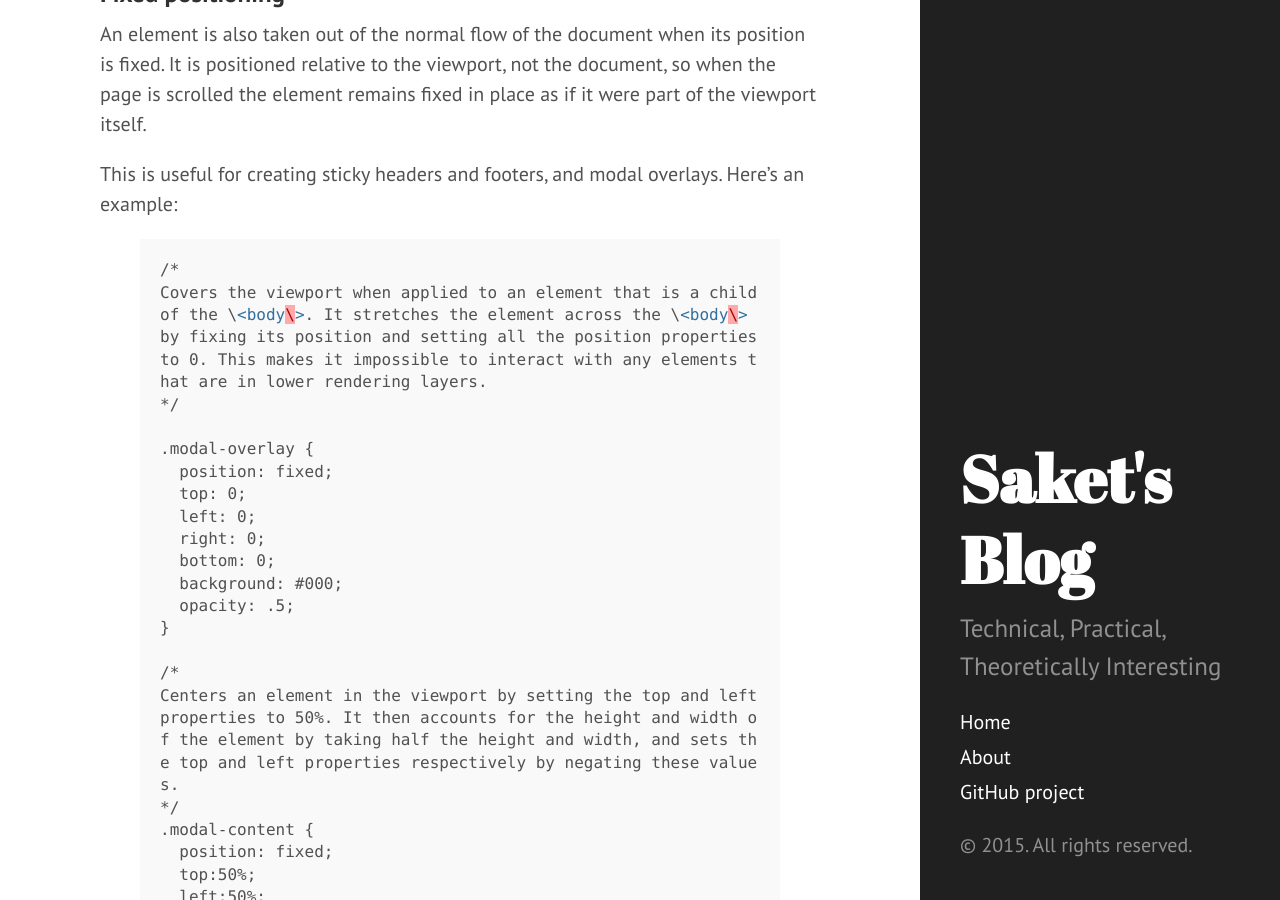
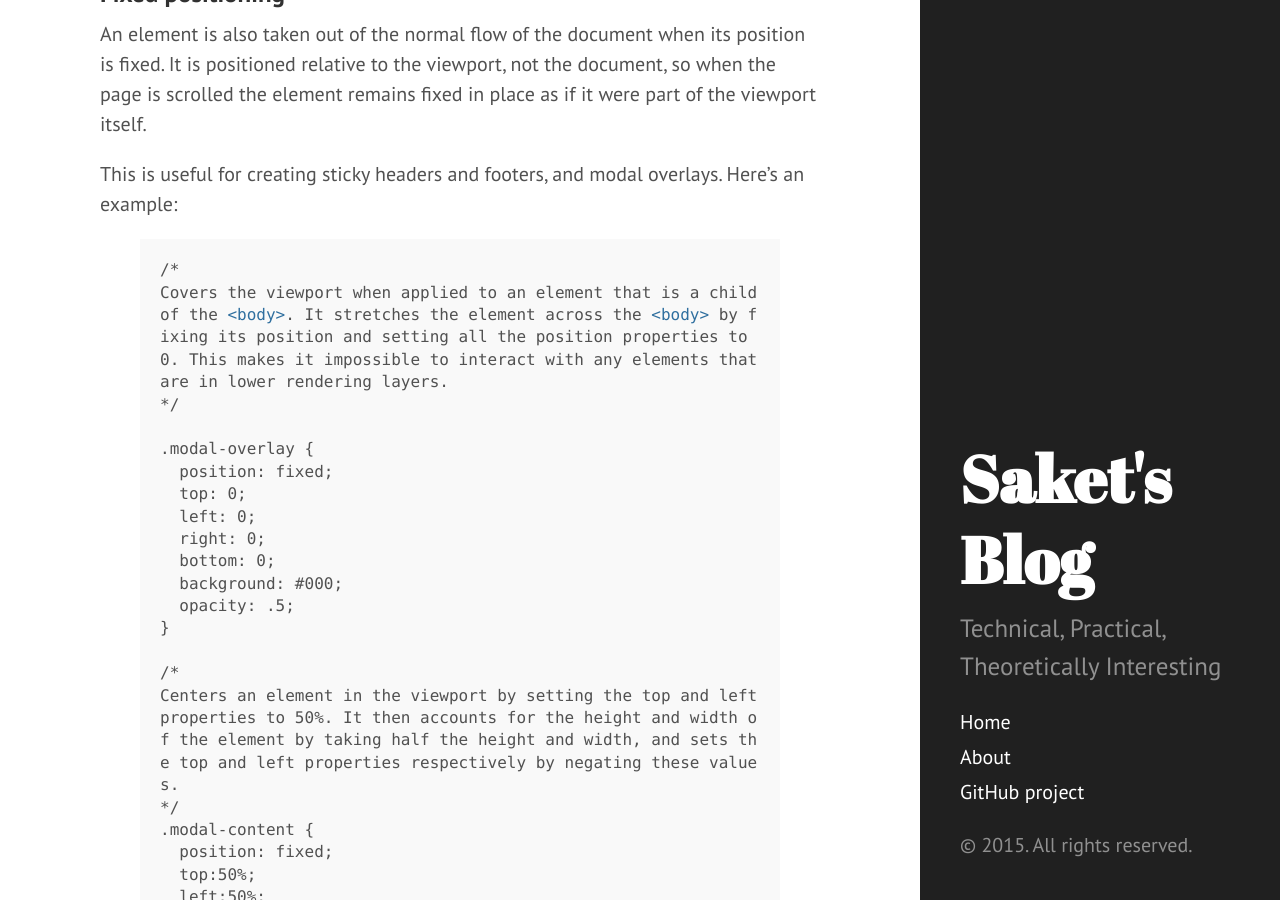
Before and after one commit to saki007ster/saki007ster.github.io, a Jekyll site: the page built from _posts/2015-10-15-normal-flow.md, in a window 1280 px wide and 900 px high, scrolled down 3839 px. Built offline with Jekyll 4.4.1, drawn with Linux system fonts in a browser that asks for light colours; Markdown is read by kramdown in place of the engine named in the settings; comment, search, counter and statistics services are not loaded.

Commit message:
some formatting changes

```diff
--- a/_posts/2015-10-15-normal-flow.md
+++ b/_posts/2015-10-15-normal-flow.md
@@ -31,10 +31,10 @@
 When an element is **positioned**, it is considered to be a **containing element**. A containing element is a **reference point** for **positioning child elements** using the top, right, bottom, and/or left properties. This containing element then becomes the **offsetParent** for its child elements and any ancestors of the children that are not descendants of closer-positioned ancestors.
 
 ##### How the browser determines an element’s offsetParent ?
-An element’s offsetParent property can be either null, the <body>, or an ancestor element other than the <body>. The browser uses the W3C specification to determine an element’s offsetParent value, as follows:
+An element’s offsetParent property can be either null, the \<body\>, or an ancestor element other than the \<body\>. The browser uses the W3C specification to determine an element’s offsetParent value, as follows:
 
 ######offsetParent is null
-Occasionally, an element’s offsetParent value will be null. This occurs when the element is the <body>, when the element does not have a layout box (i.e., its display is none) and when the element has not been appended to the DOM. The offsetParent will also be null if the element’s position is fixed because it is
+Occasionally, an element’s offsetParent value will be null. This occurs when the element is the \<body\>, when the element does not have a layout box (i.e., its display is none) and when the element has not been appended to the DOM. The offsetParent will also be null if the element’s position is fixed because it is
 positioned relative to the viewport, not another element. The following example illustrates these cases:
 
 {% highlight html %}
@@ -60,7 +60,7 @@
 console.log($div2[0].offsetParent); // logs null
 {% endhighlight %}
 
-While the value of offsetParent can be null, the return value from jQuery’s offsetParent method is never null. jQuery returns <html> as the offsetParent, ensuring that there is always an element against which to operate.
+While the value of offsetParent can be null, the return value from jQuery’s offsetParent method is never null. jQuery returns \<html\> as the offsetParent, ensuring that there is always an element against which to operate.
 
 ######offsetParent is body tag
 If the element is not a descendant of a positioned element and it does not meet any of the null criteria, then its offsetParent will be the 'body'.
@@ -90,7 +90,7 @@
 This is useful for creating sticky headers and footers, and modal overlays. Here’s an example:
 {% highlight html %}
 /*
-Covers the viewport when applied to an element that is a child of the \<body\>. It stretches the element across the \<body\> by fixing its position and setting all the position properties to 0. This makes it impossible to interact with any elements that are in lower rendering layers.
+Covers the viewport when applied to an element that is a child of the <body>. It stretches the element across the <body> by fixing its position and setting all the position properties to 0. This makes it impossible to interact with any elements that are in lower rendering layers.
 */
 
 .modal-overlay {
```
